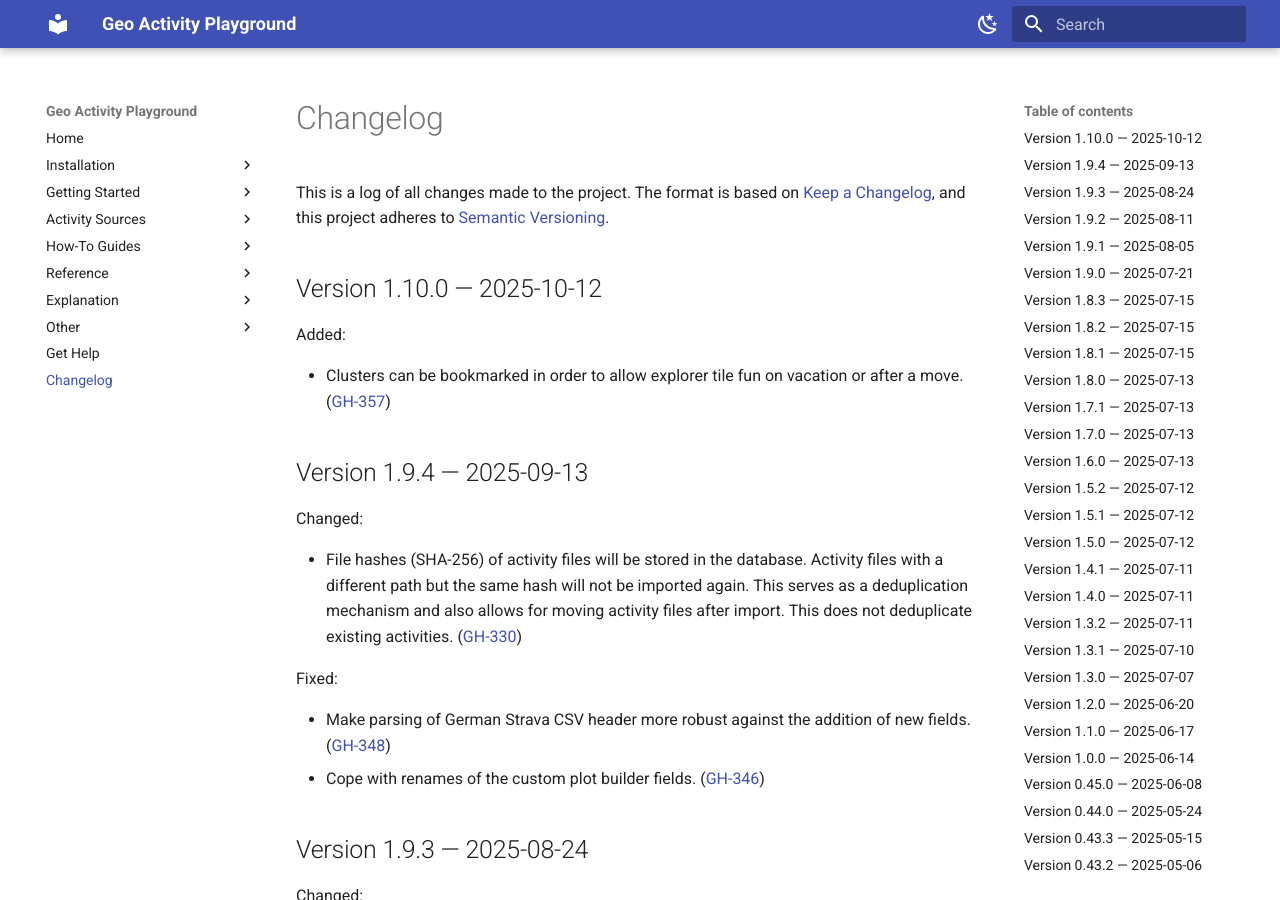
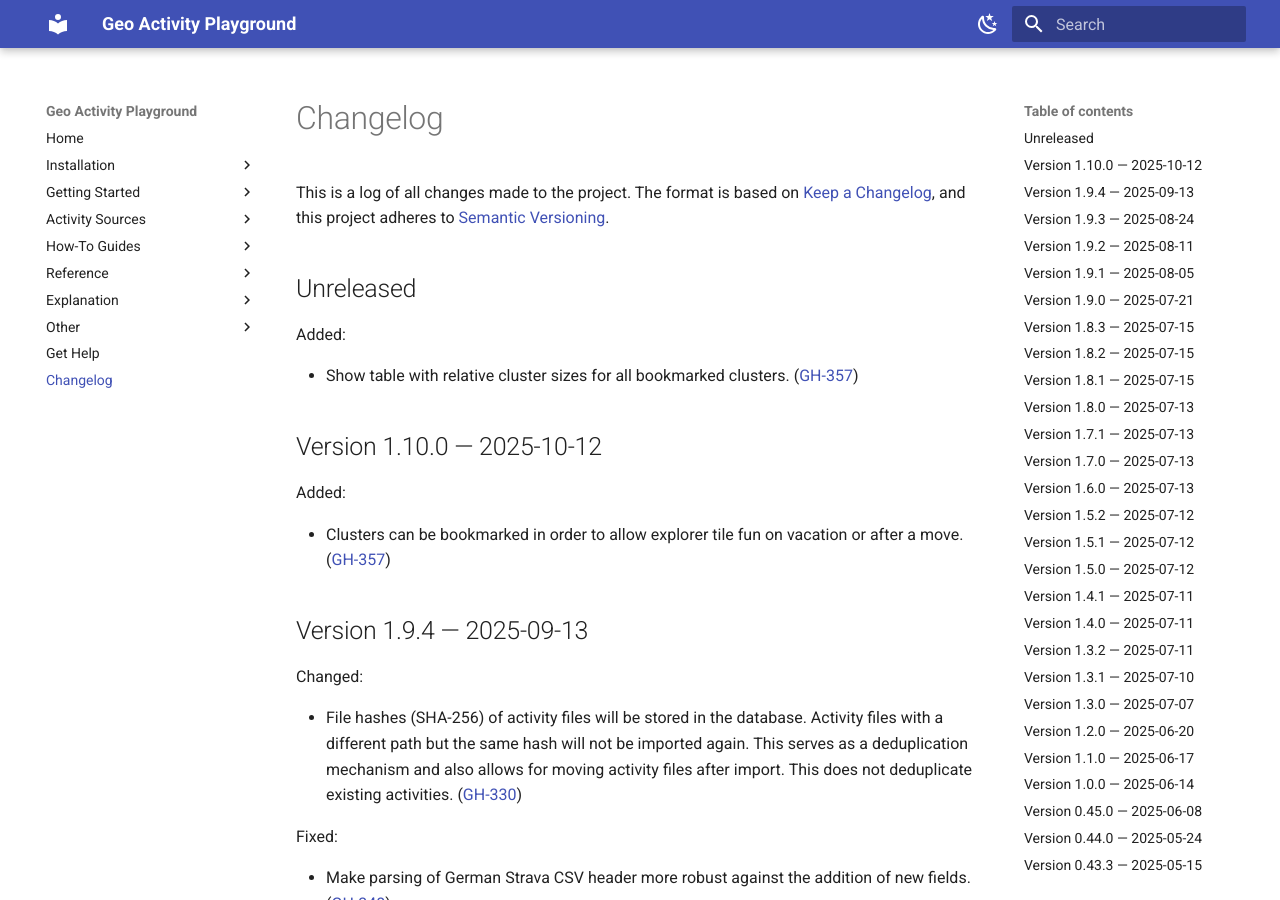
Before and after one commit to martin-ueding/geo-activity-playground, an MkDocs documentation site: the page built from docs/changelog.md, in a window 1280 px wide and 900 px high. Built offline with MkDocs 1.6.1 and Material for MkDocs 9.7.7, drawn with Linux system fonts in a browser that asks for light colours.

Commit message:
GH-357: Changelog entry

```diff
--- a/docs/changelog.md
+++ b/docs/changelog.md
@@ -14,6 +14,12 @@
 
 ([GH-000](https://github.com/martin-ueding/geo-activity-playground/issues/000))
 -->
+
+## Unreleased
+
+Added:
+
+- Show table with relative cluster sizes for all bookmarked clusters. ([GH-357](https://github.com/martin-ueding/geo-activity-playground/issues/357))
 
 ## Version 1.10.0 — 2025-10-12
 
```
